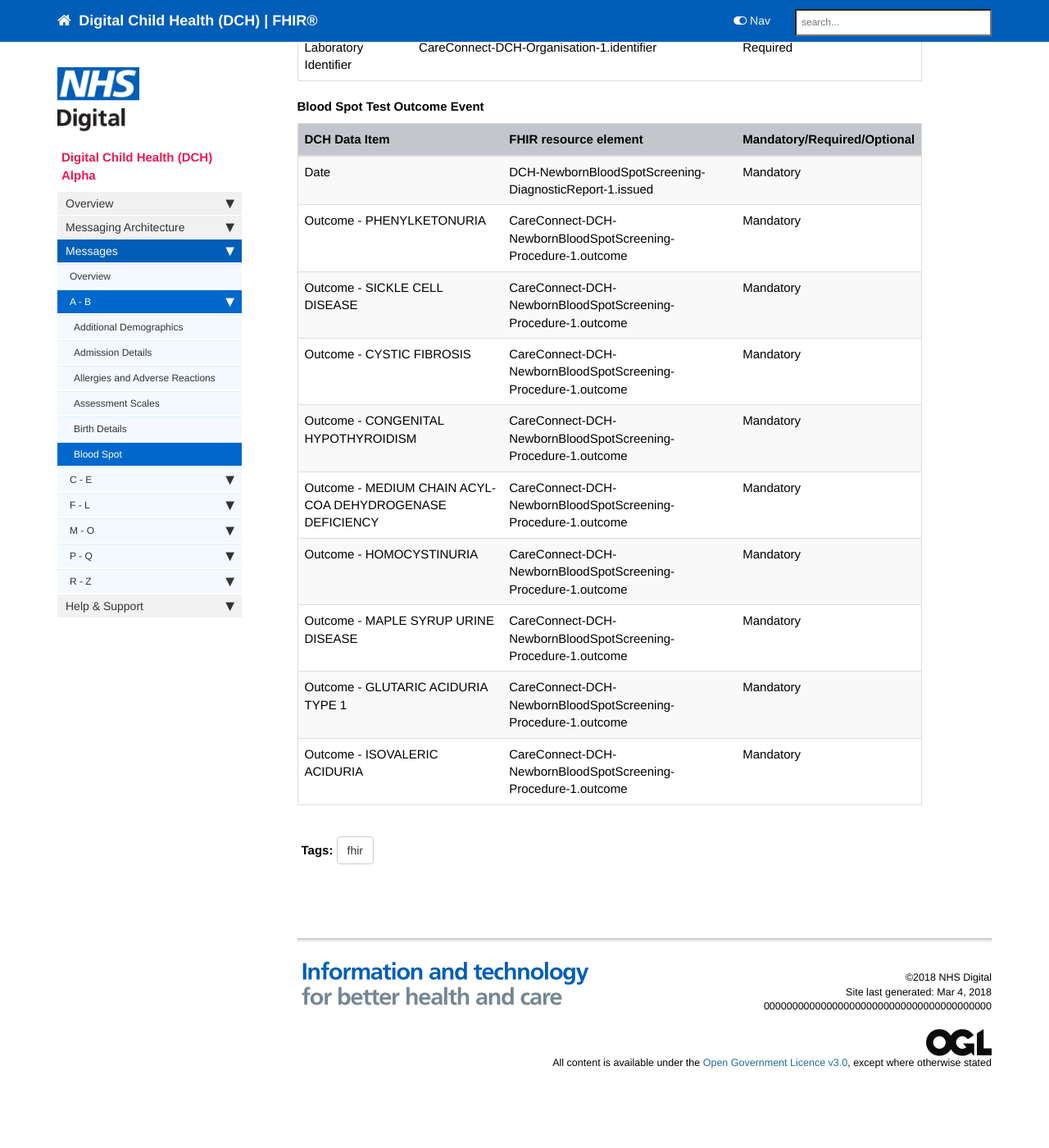
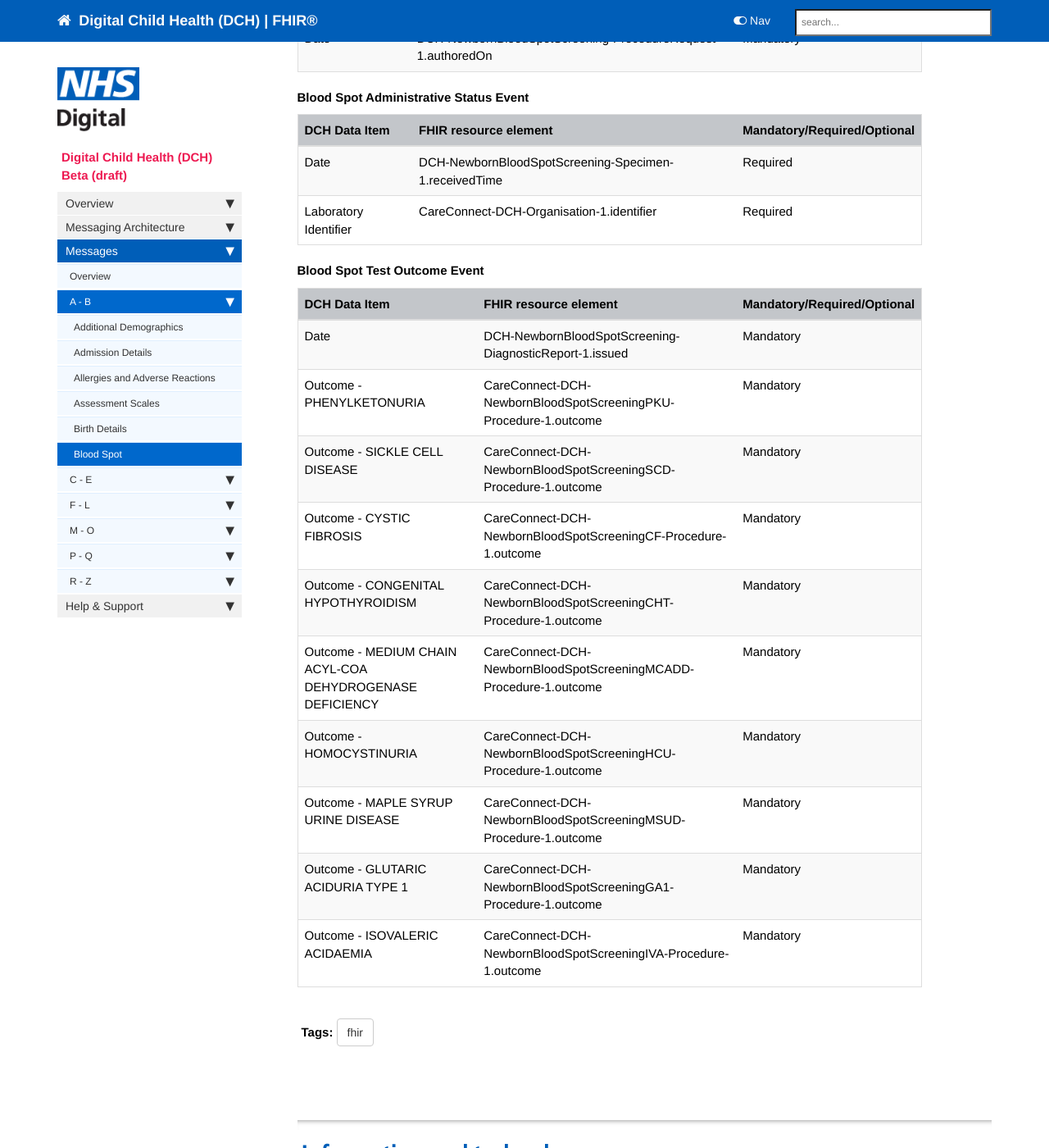
Before and after one commit to nhsconnect/Digital-Child-Health-STU3, a Jekyll site: the page built from pages/explore/explore_blood_spot.md, in a window 1280 px wide and 1400 px high, scrolled down 1266 px. Shown: the whole window at 82% size. Built offline with Jekyll 4.4.1, drawn with Linux system fonts in a browser that asks for light colours; nearby versions of some CDN libraries; comment, search, counter and statistics services are not loaded; before the commit the page ends 2632 px from its top, so only the background shows below that; some of the changed text lies outside the part shown.

Commit message:
Blood Spot and internal QA

```diff
--- a/_data/sidebars/overview_sidebar.yml
+++ b/_data/sidebars/overview_sidebar.yml
@@ -1,7 +1,7 @@
 entries:
 - title: Digital Child Health (DCH)
   product: Digital Child Health (DCH)
-  version: Alpha
+  version: Beta (draft)
   levels: one
   folders:
 
--- a/pages/explore/explore_blood_spot.md
+++ b/pages/explore/explore_blood_spot.md
@@ -19,14 +19,22 @@ The following FHIR profiles are used to form the Blood Spot Event Message Bundle
 - [CareConnect-DCH-Location-1](https://fhir.nhs.uk/STU3/StructureDefinition/CareConnect-DCH-Location-1.xml)
 - [CareConnect-DCH-Practitioner-1](https://fhir.nhs.uk/STU3/StructureDefinition/CareConnect-DCH-Practitioner-1.xml)
 - [CareConnect-DCH-PractitionerRole-1](https://fhir.nhs.uk/STU3/StructureDefinition/CareConnect-DCH-PractitionerRole-1.xml)
-- [CareConnect-DCH-NewbornBloodSpotScreening-Procedure-1](https://fhir.nhs.uk/STU3/StructureDefinition/CareConnect-DCH-NewbornBloodSpotScreening-Procedure-1)
+- [CareConnect-DCH-NewbornBloodSpotScreeningPKU-Procedure-1](https://fhir.nhs.uk/STU3/StructureDefinition/CareConnect-DCH-NewbornBloodSpotScreeningPKU-Procedure-1)
+- [CareConnect-DCH-NewbornBloodSpotScreeningSCD-Procedure-1](https://fhir.nhs.uk/STU3/StructureDefinition/CareConnect-DCH-NewbornBloodSpotScreeningSCD-Procedure-1)
+- [CareConnect-DCH-NewbornBloodSpotScreeningCF-Procedure-1](https://fhir.nhs.uk/STU3/StructureDefinition/CareConnect-DCH-NewbornBloodSpotScreeningCF-Procedure-1)
+- [CareConnect-DCH-NewbornBloodSpotScreeningCHT-Procedure-1](https://fhir.nhs.uk/STU3/StructureDefinition/CareConnect-DCH-NewbornBloodSpotScreeningCHT-Procedure-1)
+- [CareConnect-DCH-NewbornBloodSpotScreeningMCADD-Procedure-1](https://fhir.nhs.uk/STU3/StructureDefinition/CareConnect-DCH-NewbornBloodSpotScreeningMCADD-Procedure-1)
+- [CareConnect-DCH-NewbornBloodSpotScreeningHCU-Procedure-1](https://fhir.nhs.uk/STU3/StructureDefinition/CareConnect-DCH-NewbornBloodSpotScreeningHCU-Procedure-1)
+- [CareConnect-DCH-NewbornBloodSpotScreeningMSUD-Procedure-1](https://fhir.nhs.uk/STU3/StructureDefinition/CareConnect-DCH-NewbornBloodSpotScreeningMSUD-Procedure-1)
+- [CareConnect-DCH-NewbornBloodSpotScreeningGA1-Procedure-1](https://fhir.nhs.uk/STU3/StructureDefinition/CareConnect-DCH-NewbornBloodSpotScreeningGA1-Procedure-1)
+- [CareConnect-DCH-NewbornBloodSpotScreeningIVA-Procedure-1](https://fhir.nhs.uk/STU3/StructureDefinition/CareConnect-DCH-NewbornBloodSpotScreeningIVA-Procedure-1)
 - [DCH-NewbornBloodSpotScreening-DiagnosticReport-1](https://fhir.nhs.uk/STU3/StructureDefinition/DCH-NewbornBloodSpotScreening-DiagnosticReport-1)
 - [DCH-NewbornBloodSpotScreening-ProcedureRequest-1](https://fhir.nhs.uk/STU3/StructureDefinition/DCH-NewbornBloodSpotScreening-ProcedureRequest-1)
 - [DCH-NewbornBloodSpotScreening-Specimen-1](https://fhir.nhs.uk/STU3/StructureDefinition/DCH-NewbornBloodSpotScreening-Specimen-1)
 
 
 ### Blood Spot event data item mapping to FHIR profiles ###
-----------
+
 The Child Health Event data items are fulfilled by elements within the FHIR resources listed below.
 
 **Blood Spot Sample Taken Event**
@@ -37,7 +45,7 @@ The Child Health Event data items are fulfilled by elements within the FHIR reso
 | ODS Site Code     | CareConnect-DCH-Location-1.identifier (ODS Site Code)          | Mandatory                   |
 | Professional Name | CareConnect-DCH-Practitioner-1.name | Mandatory                   |
 | SDS Job Role Name | CareConnect-DCH-PractitionerRole-1.code (SDS Job Role Name)            | Mandatory                   |
-| Date              | DCH-NewbornBloodSpotScreening-ProcedureRequest-1.orderedOn                | Mandatory                   |
+| Date              | DCH-NewbornBloodSpotScreening-ProcedureRequest-1.authoredOn                | Mandatory                   |
 
 **Blood Spot Administrative Status Event**
 
@@ -51,12 +59,12 @@ The Child Health Event data items are fulfilled by elements within the FHIR reso
 | DCH Data Item                                            | FHIR resource element             | Mandatory/Required/Optional |
 |----------------------------------------------------------|-----------------------------------|-----------------------------|
 | Date                                                     | DCH-NewbornBloodSpotScreening-DiagnosticReport-1.issued     | Mandatory                   |
-| Outcome - PHENYLKETONURIA                                | CareConnect-DCH-NewbornBloodSpotScreening-Procedure-1.outcome | Mandatory                   |
-| Outcome - SICKLE CELL DISEASE                            | CareConnect-DCH-NewbornBloodSpotScreening-Procedure-1.outcome | Mandatory                   |
-| Outcome - CYSTIC FIBROSIS                                | CareConnect-DCH-NewbornBloodSpotScreening-Procedure-1.outcome | Mandatory                   |
-| Outcome - CONGENITAL HYPOTHYROIDISM                      | CareConnect-DCH-NewbornBloodSpotScreening-Procedure-1.outcome | Mandatory                   |
-| Outcome - MEDIUM CHAIN ACYL-COA DEHYDROGENASE DEFICIENCY | CareConnect-DCH-NewbornBloodSpotScreening-Procedure-1.outcome | Mandatory                   |
-| Outcome - HOMOCYSTINURIA                                 | CareConnect-DCH-NewbornBloodSpotScreening-Procedure-1.outcome | Mandatory                   |
-| Outcome - MAPLE SYRUP URINE DISEASE                      | CareConnect-DCH-NewbornBloodSpotScreening-Procedure-1.outcome | Mandatory                   |
-| Outcome - GLUTARIC ACIDURIA TYPE 1                       | CareConnect-DCH-NewbornBloodSpotScreening-Procedure-1.outcome | Mandatory                   |
-| Outcome - ISOVALERIC ACIDURIA                            | CareConnect-DCH-NewbornBloodSpotScreening-Procedure-1.outcome | Mandatory                   |
+| Outcome - PHENYLKETONURIA                                | CareConnect-DCH-NewbornBloodSpotScreeningPKU-Procedure-1.outcome | Mandatory                   |
+| Outcome - SICKLE CELL DISEASE                            | CareConnect-DCH-NewbornBloodSpotScreeningSCD-Procedure-1.outcome | Mandatory                   |
+| Outcome - CYSTIC FIBROSIS                                | CareConnect-DCH-NewbornBloodSpotScreeningCF-Procedure-1.outcome | Mandatory                   |
+| Outcome - CONGENITAL HYPOTHYROIDISM                      | CareConnect-DCH-NewbornBloodSpotScreeningCHT-Procedure-1.outcome | Mandatory                   |
+| Outcome - MEDIUM CHAIN ACYL-COA DEHYDROGENASE DEFICIENCY | CareConnect-DCH-NewbornBloodSpotScreeningMCADD-Procedure-1.outcome | Mandatory                   |
+| Outcome - HOMOCYSTINURIA                                 | CareConnect-DCH-NewbornBloodSpotScreeningHCU-Procedure-1.outcome | Mandatory                   |
+| Outcome - MAPLE SYRUP URINE DISEASE                      | CareConnect-DCH-NewbornBloodSpotScreeningMSUD-Procedure-1.outcome | Mandatory                   |
+| Outcome - GLUTARIC ACIDURIA TYPE 1                       | CareConnect-DCH-NewbornBloodSpotScreeningGA1-Procedure-1.outcome | Mandatory                   |
+| Outcome - ISOVALERIC ACIDAEMIA                            | CareConnect-DCH-NewbornBloodSpotScreeningIVA-Procedure-1.outcome | Mandatory                   |
--- a/pages/overview/overview_release_notes.md
+++ b/pages/overview/overview_release_notes.md
@@ -10,8 +10,8 @@ summary: Summary release notes of the versions released in Events Management Ser
 {% include warning.html content="This **temporary** site is provided to assist with the development of the **Beta** Digital Child Health Events Specification and is being updated regularly. It is advised not to develop against these specifications until a formal announcement has been made. Note: The [current published Digital Child Health Events Specification](https://nhsconnect.github.io/Digital-Child-Health/Generated/Chapter.1.About/index.html) is the **Alpha** version published on the NHS Developers Network. " %}
 
 
-## Alpha ##
-This Alpha version includes implementation guidance to support the development of the Digital Child Health Event Message Bundles in preparation for a Beta version specification, supporting the following:
+## Beta (draft) ##
+This draft version includes implementation guidance to support the development of the Digital Child Health Event Message Bundles in preparation for a Beta release, supporting the following:
 
 - FHIR profiles developed using the [FHIR Release STU3](https://www.hl7.org/fhir/STU3/index.html) specification
 - [SNOMED CT](https://digital.nhs.uk/snomed-ct) coding support where applicable
```
Also changed, not shown: pages/support/support_communications.md (+3 -2 lines).
